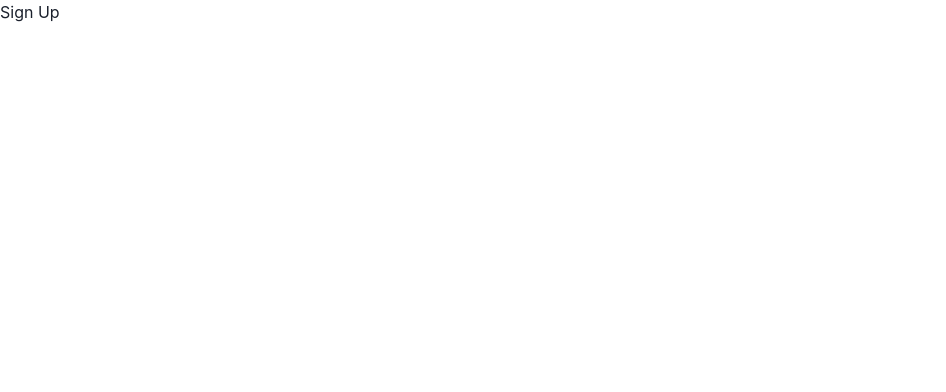
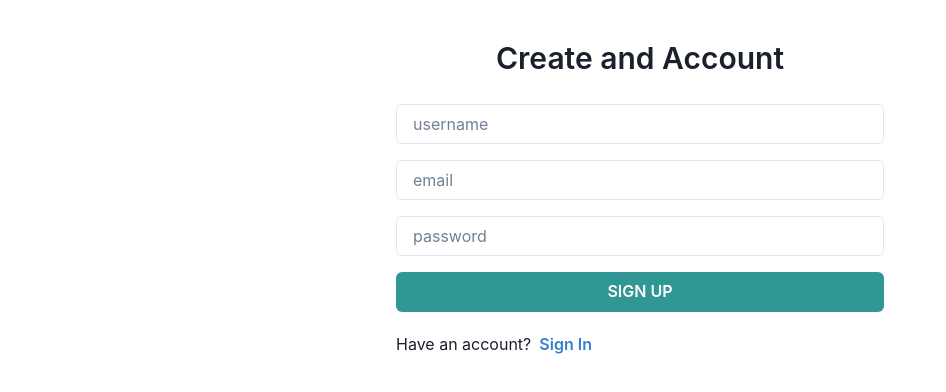
Before and after one commit to kingmaulana/tasks-management, a React (Vite) app in the folder client/: page /signup in a window 1280 px wide. Shown: the top 392 px of the page, without its empty margins (0-946 px from the left). Built offline with nearby package versions, Linux system fonts and the light colour scheme.

Commit message:
add form signup

```diff
--- a/client/package.json
+++ b/client/package.json
@@ -14,10 +14,12 @@
     "@emotion/react": "^11.14.0",
     "@emotion/styled": "^11.14.1",
     "framer-motion": "^7.10.3",
+    "next-themes": "^0.4.6",
     "react": "^18.2.0",
     "react-dom": "^18.2.0",
-    "react-hook-form": "^7.51.0",
+    "react-hook-form": "^7.61.1",
     "react-hot-toast": "^2.4.1",
+    "react-icons": "^5.5.0",
     "react-router-dom": "^6.22.3"
   },
   "devDependencies": {
--- a/client/src/pages/Home.jsx
+++ b/client/src/pages/Home.jsx
@@ -4,7 +4,7 @@ export default function Home() {
   return (
     <Box>
       <Heading>Home</Heading>
-      <Button>Click Me</Button>
+      <Button colorScheme="red">Click Me</Button>
     </Box>
   )
 }
--- a/client/src/pages/SignUp.jsx
+++ b/client/src/pages/SignUp.jsx
@@ -1,3 +1,86 @@
+import { useForm } from "react-hook-form";
+import { Link } from "react-router-dom";
+import {
+  FormControl,
+  Input,
+  Button,
+  Text,
+  Box,
+  Flex,
+  Heading,
+  Stack,
+  FormErrorMessage
+} from "@chakra-ui/react";
+
 export default function SignUp() {
-  return <h1>Sign Up</h1>
+  const { handleSubmit, register, formState: { errors, isSubmitting } } = useForm();
+
+  const doSubmit = async values => {
+    alert('Sign Up Successful. You are now logged in')
+  }
+  return (
+    <Box p={"3"} maxW={"lg"} mx={"auto"}>
+      <Heading
+        as={"h1"}
+        textAlign={"center"}
+        fontSize={"3xl"}
+        fontWeight={"semibold"}
+        my={"7"}
+      >
+        Create and Account
+      </Heading>
+      <form onSubmit={handleSubmit(doSubmit)}>
+        <Stack gap={"4"}>
+          <FormControl isInvalid={errors.username}>
+            <Input
+              id="username"
+              type="text"
+              placeholder="username"
+              {...register("username", {required: 'Username is required'})}
+            />
+
+            <FormErrorMessage>
+              {errors.username && errors.username.message}
+            </FormErrorMessage>
+          </FormControl>
+          <FormControl isInvalid={errors.email}>
+            <Input
+              id="email"
+              type="email"
+              placeholder="email"
+              {...register("email", {required: 'Email is required'})}
+            />
+
+            <FormErrorMessage>
+              {errors.email && errors.email.message}
+            </FormErrorMessage>
+          </FormControl>
+          <FormControl isInvalid={errors.password}>
+            <Input
+              id="password"
+              type="password"
+              placeholder="password"
+              {...register("password", {required: 'Password is required'})}
+            />
+
+            <FormErrorMessage>
+              {errors.password && errors.password.message}
+            </FormErrorMessage>
+          </FormControl>
+          <Button
+            type="submit"
+            isLoading={isSubmitting}
+            colorScheme="teal"
+            textTransform={"uppercase"}
+          >Sign Up</Button>
+        </Stack>
+      </form>
+      <Flex gap={"2"} mt={"5"}>
+        <Text>Have an account?</Text>
+        <Link to={"/signin"}>
+          <Text as={"span"} color={"blue.500"} fontWeight={"semibold"}>Sign In</Text>
+        </Link>
+      </Flex>
+    </Box>
+  )
 }
```
Also changed, not shown: client/src/components/ui/color-mode.jsx (added, +90 -0 lines), client/src/components/ui/provider.jsx (added, +12 -0 lines), client/src/components/ui/toaster.jsx (added, +43 -0 lines), client/src/components/ui/tooltip.jsx (added, +35 -0 lines), 1 other file (tests, documents, lock files or other folders).
